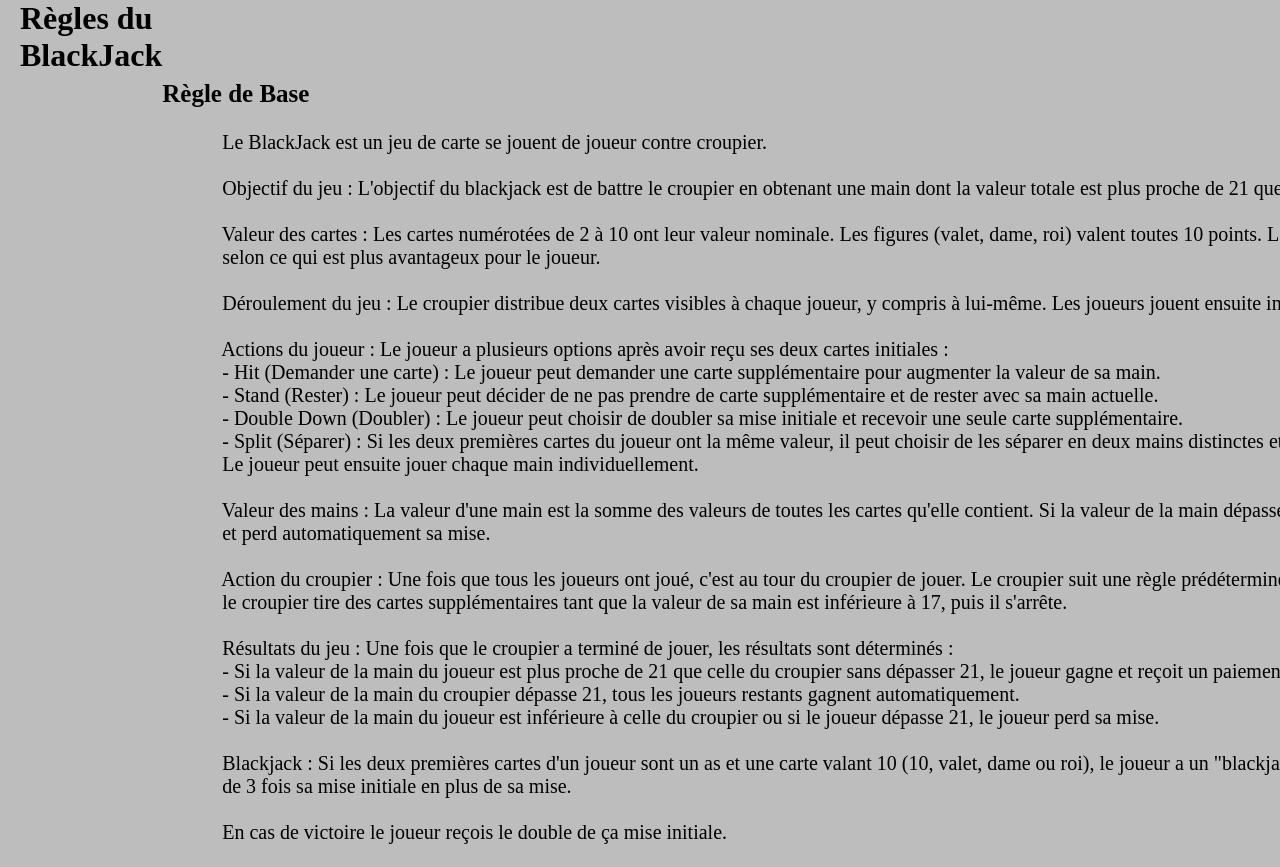
After one commit to Naxem/casino, a PHP site: page /regle_BJ.html in a window 1280 px wide; the page is wider, and only the part inside the window is pictured. The commit adds this page. Run offline with PHP 8.4, Linux system fonts and the light colour scheme.

Commit message:
update règle BJ
ajoute des règles du BJ

```diff
--- a/blackjack/blackjack.css
+++ b/blackjack/blackjack.css
@@ -17,7 +17,8 @@ body {
 }
 
 /*btn jeux*/
-.btn_tire_card {
+.btn_tire_card,
+.btn_aff_regle {
     display: flex;
     justify-content: center;
     align-items: center;
@@ -33,7 +34,8 @@ body {
     flex-direction: column;
 }
 
-.btn_tire_card p {
+.btn_tire_card p,
+.btn_aff_regle p {
     color: white;
 }
 
--- a/blackjack/blackjack.php
+++ b/blackjack/blackjack.php
@@ -16,9 +16,10 @@
 </head>
 <body>
     <section class="s-btn">
-        <div class="btn_tire_card" onclick="tireCard()"><p>tirer</p></div>
-        <div class="btn_tire_card" onclick="stopCard()"><p>rester</p></div>
+        <div class="btn_tire_card" onclick="tireCard()"><p>Hit</p></div>
+        <div class="btn_tire_card" onclick="stopCard()"><p>Stand</p></div>
         <div class="btn_tire_card" onclick="start()"><p>Start</p></div>
+        <div class="btn_aff_regle" onclick="affRegle()"><p>Rule</p></div>
     </section>
 
     <section class="s-cardCroupier">
--- /dev/null
+++ b/blackjack/regle_BJ.css
@@ -0,0 +1,37 @@
+*, *::after, *::before {
+    padding: 0;
+    margin: 0;
+    box-sizing: border-box;
+}
+
+:root {
+    --font-size: 20px;
+    --font-size-titre: 25px;
+}
+
+body {
+    display: flex;
+    background-color: rgba(128, 128, 128, 0.514);
+}
+
+h1 {
+    font-size: 35;
+    color: black;
+    margin-left: 20px;
+}
+
+.div-regle {
+    margin-top: 10vh;
+}
+
+.div-regle p {
+    white-space: pre;
+    color: black;
+    font-size: var(--font-size);
+}
+
+.div-regle h2 {
+    white-space: pre;
+    color: black;
+    font-size: var(--font-size-titre);
+}
--- /dev/null
+++ b/blackjack/regle_BJ.html
@@ -0,0 +1,50 @@
+<!DOCTYPE html>
+<html lang="fr">
+<head>
+    <meta charset="UTF-8">
+    <meta http-equiv="X-UA-Compatible" content="IE=edge">
+    <meta name="viewport" content="width=device-width, initial-scale=1.0">
+    <!--CSS-->
+    <link rel="stylesheet" href="regle_BJ.css">
+    <title>Règle du BlackJack</title>
+</head>
+<body>
+    <h1>Règles du BlackJack</h1>
+    <div class="div-regle">
+        <h2>Règle de Base</h2>
+        <p>
+            Le BlackJack est un jeu de carte se jouent de joueur contre croupier.
+
+            Objectif du jeu : L'objectif du blackjack est de battre le croupier en obtenant une main dont la valeur totale est plus proche de 21 que celle du croupier, sans dépasser 21.
+
+            Valeur des cartes : Les cartes numérotées de 2 à 10 ont leur valeur nominale. Les figures (valet, dame, roi) valent toutes 10 points. L'as peut valoir 1 ou 11 points,
+            selon ce qui est plus avantageux pour le joueur.
+
+            Déroulement du jeu : Le croupier distribue deux cartes visibles à chaque joueur, y compris à lui-même. Les joueurs jouent ensuite individuellement avant que le croupier ne joue sa main.
+
+            Actions du joueur : Le joueur a plusieurs options après avoir reçu ses deux cartes initiales :
+            - Hit (Demander une carte) : Le joueur peut demander une carte supplémentaire pour augmenter la valeur de sa main.
+            - Stand (Rester) : Le joueur peut décider de ne pas prendre de carte supplémentaire et de rester avec sa main actuelle.
+            - Double Down (Doubler) : Le joueur peut choisir de doubler sa mise initiale et recevoir une seule carte supplémentaire.
+            - Split (Séparer) : Si les deux premières cartes du joueur ont la même valeur, il peut choisir de les séparer en deux mains distinctes et placer une mise égale sur chaque main.
+            Le joueur peut ensuite jouer chaque main individuellement.
+
+            Valeur des mains : La valeur d'une main est la somme des valeurs de toutes les cartes qu'elle contient. Si la valeur de la main dépasse 21, on dit que le joueur "saute" ou "buste"
+            et perd automatiquement sa mise.
+
+            Action du croupier : Une fois que tous les joueurs ont joué, c'est au tour du croupier de jouer. Le croupier suit une règle prédéterminée appelée "règle du croupier". En général,
+            le croupier tire des cartes supplémentaires tant que la valeur de sa main est inférieure à 17, puis il s'arrête.
+
+            Résultats du jeu : Une fois que le croupier a terminé de jouer, les résultats sont déterminés :
+            - Si la valeur de la main du joueur est plus proche de 21 que celle du croupier sans dépasser 21, le joueur gagne et reçoit un paiement égal à sa mise.
+            - Si la valeur de la main du croupier dépasse 21, tous les joueurs restants gagnent automatiquement.
+            - Si la valeur de la main du joueur est inférieure à celle du croupier ou si le joueur dépasse 21, le joueur perd sa mise.
+
+            Blackjack : Si les deux premières cartes d'un joueur sont un as et une carte valant 10 (10, valet, dame ou roi), le joueur a un "blackjack". Un blackjack est généralement payé à un taux
+            de 3 fois sa mise initiale en plus de sa mise.
+
+            En cas de victoire le joueur reçois le double de ça mise initiale.
+        </p>
+    </div>
+</body>
+</html>
```
Also changed, not shown: blackjack/blackjack.js (+8 -4 lines).
